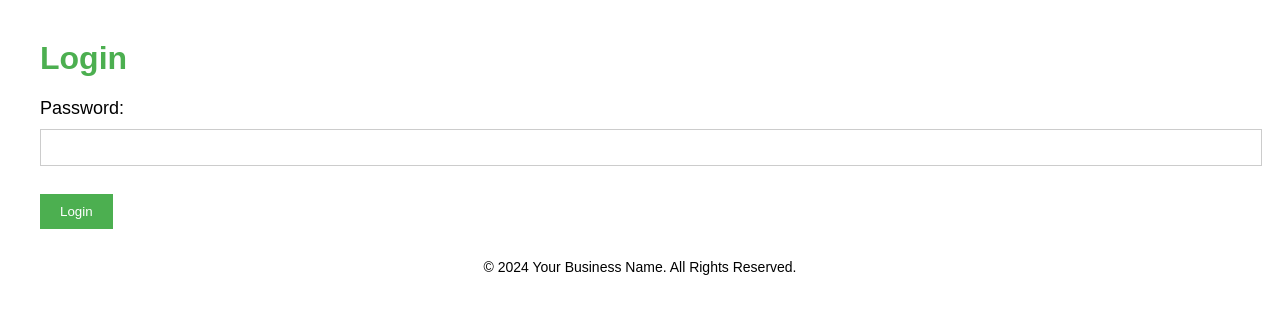
After one commit to LaillahZ/ABCproject-Version-3, a PHP site: page /password.php in a window 1280 px wide. The commit adds this page. Shown: the top 314 px of the page. Run offline with PHP 8.4, Linux system fonts and the light colour scheme.

Commit message:
Add files via upload

```diff
--- /dev/null
+++ b/password.php
@@ -0,0 +1,92 @@
+<?php
+session_start(); // Start the session to manage login status
+
+// Part 2: Create the checkPassword function
+function checkPassword($password) {
+    // Check if password has at least 12 characters
+    if (strlen($password) < 12) {
+        return "Password is too short (less than 12 characters).";
+    }
+
+    // Check if password contains at least one number
+    if (!preg_match('/[0-9]/', $password)) {
+        return "Password does not contain a number.";
+    }
+
+    // Check if password contains at least one lowercase letter
+    if (!preg_match('/[a-z]/', $password)) {
+        return "Password does not contain a lowercase letter.";
+    }
+
+    // Check if password contains at least one uppercase letter
+    if (!preg_match('/[A-Z]/', $password)) {
+        return "Password does not contain an uppercase letter.";
+    }
+
+    // Check if password contains at least one non-alphanumeric character
+    if (!preg_match('/[\W_]/', $password)) {
+        return "Password does not contain a non-alphanumeric character.";
+    }
+
+    // Check if password contains any spaces
+    if (strpos($password, ' ') !== false) {
+        return "Password contains a space.";
+    }
+
+    // If all checks passed, the password is valid
+    return true;
+}
+
+// Main Logic
+if ($_SERVER['REQUEST_METHOD'] == 'POST') {
+    // User is attempting to log in
+    $password = $_POST['password']; // Get the entered password
+
+    // Call the checkPassword function
+    $result = checkPassword($password);
+
+    // If password is valid, log the user in and set session variables
+    if ($result === true) {
+        $_SESSION['logged_in'] = true;
+        $_SESSION['username'] = 'User'; // You can customize the username or allow users to provide one
+        header("Location: welcome.php"); // Redirect to a welcome page or dashboard
+        exit;
+    } else {
+        // Password is invalid, display the error message
+        $error_message = $result;
+    }
+}
+?>
+
+<!DOCTYPE html>
+<html lang="en">
+<head>
+    <meta charset="UTF-8">
+    <meta name="viewport" content="width=device-width, initial-scale=1.0">
+    <title>Password Validation</title>
+    <link rel="stylesheet" href="styles.css"> <!-- Link to external CSS file -->
+</head>
+<body>
+<header>
+    <h1>Login</h1>
+</header>
+
+<?php
+// Display error message if the password is invalid
+if (isset($error_message)) {
+    echo "<p class='error'>$error_message</p>";
+}
+?>
+
+<!-- Login Form -->
+<form method="POST" action="password.php">
+    <label for="password">Password:</label><br>
+    <input type="password" id="password" name="password" required><br><br>
+    <input type="submit" value="Login">
+</form>
+
+<footer>
+    <p>&copy; <?php echo date("Y"); ?> Your Business Name. All Rights Reserved.</p>
+</footer>
+</body>
+</html>
--- a/styles.css
+++ b/styles.css
@@ -1,28 +1,45 @@
-th, td {
-    padding: 12px;
-    text-align: left;
-    border-style: double; /* Light grey border for each cell */
+body {
+    font-family: Arial, sans-serif;
+    margin: 40px;
 }
 
-/* Styling for table headers */
-th {
-    color: black;
-
+h1 {
+    color: #4CAF50;
 }
 
-/* Styling for price column */
-td:nth-child(2) {
-    text-align: right;
+.error {
+    color: red;
 }
 
-/* Styling for table rows on hover (no background color change, just border emphasis) */
-tr:hover {
-    border: 2px solid ; /* Highlight border when hovering over row */
+form {
+    margin-top: 20px;
 }
 
-/* Responsive design for smaller screens */
-@media (max-width: 768px) {
-    table {
-        width: 100%; /* Make the table full width on smaller screens */
-    }
+label {
+    font-size: 18px;
 }
+
+input[type="password"] {
+    padding: 10px;
+    margin: 10px 0;
+    width: 100%;
+    border: 1px solid #ccc;
+}
+
+input[type="submit"] {
+    padding: 10px 20px;
+    background-color: #4CAF50;
+    color: white;
+    border: none;
+    cursor: pointer;
+}
+
+input[type="submit"]:hover {
+    background-color: #45a049;
+}
+
+footer {
+    margin-top: 30px;
+    font-size: 14px;
+    text-align: center;
+}
```
